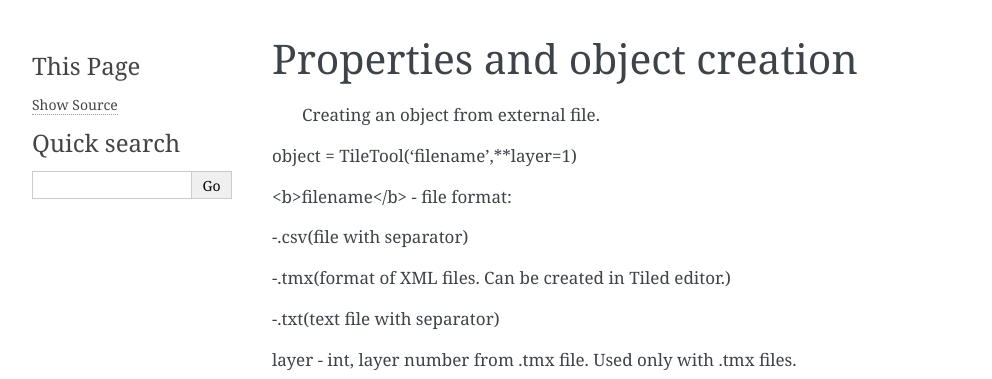
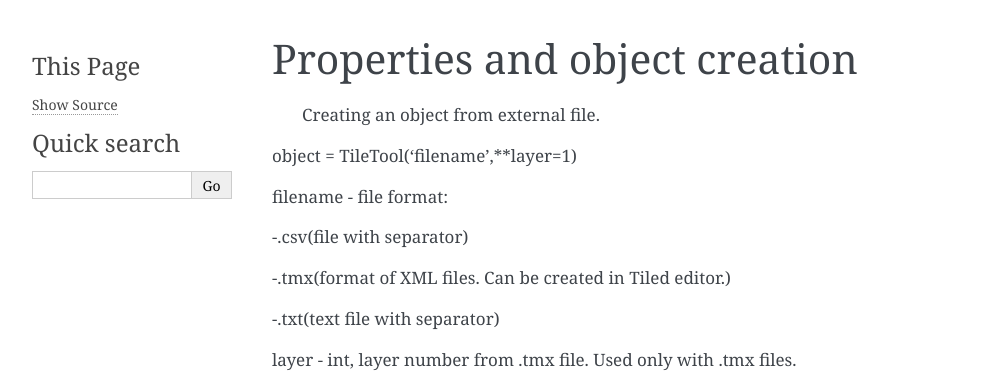
Before and after one commit to gibon228/tiletool, a Sphinx documentation site: the page built from docs/source/properties.rst, in a window 1280 px wide. Shown: the top 379 px of the page, without its empty margins (148-1140 px from the left). Built offline with Sphinx 7.4.7, drawn with Linux system fonts in a browser that asks for light colours.

```diff
--- a/docs/source/properties.rst
+++ b/docs/source/properties.rst
@@ -9,7 +9,7 @@ Properties and object creation
 
 object = TileTool('filename',**layer=1)
 
-<b>filename</b> - file format:
+filename - file format:
 
 -.csv(file with separator)
 
```
